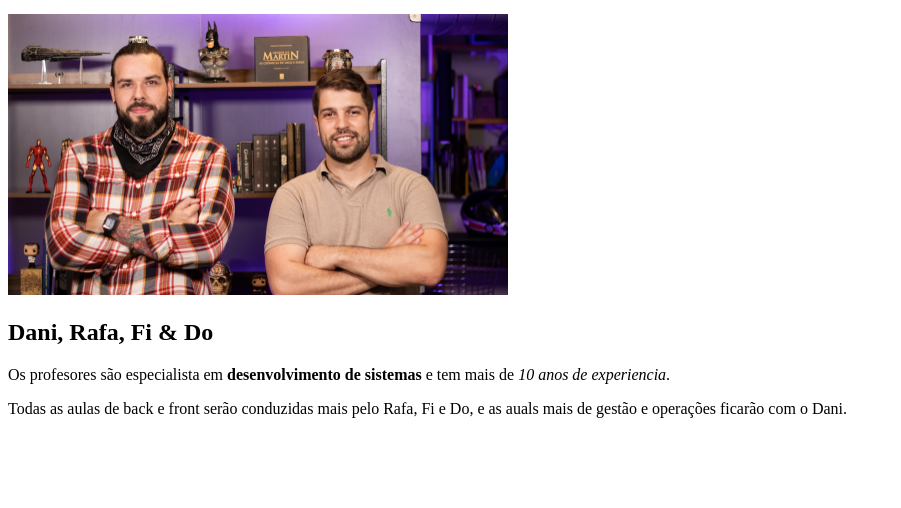
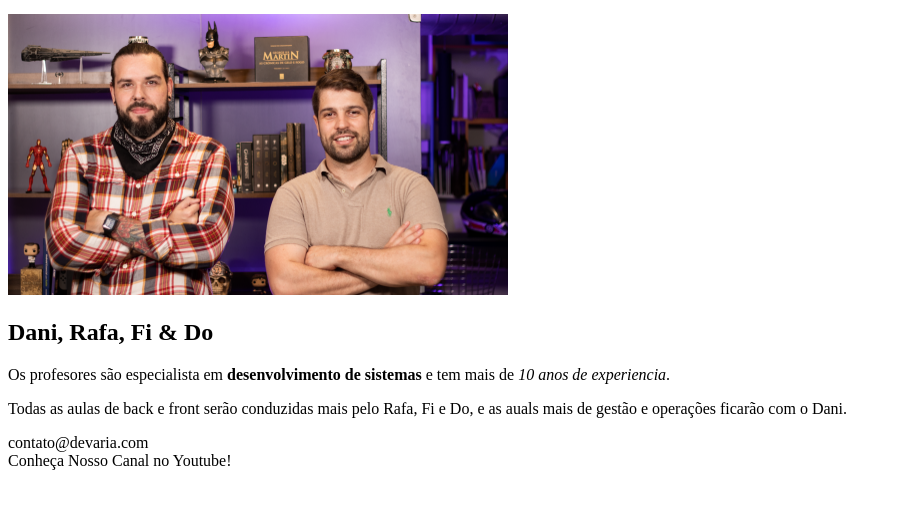
Before and after one commit to Scmazzucato/devaria-aulaHTML-2021, a plain HTML site: page Professores.html in a window 1280 px wide. Shown: the part 136-644 px from the top of the page, without its empty margins (0-901 px from the left). Drawn offline with Linux system fonts and the light colour scheme.

Commit message:
Criação do footer (professores)

```diff
--- a/Professores.html
+++ b/Professores.html
@@ -31,5 +31,12 @@
                 </article>
             </section>
         </main>
+        <footer>
+            <section>
+                <span>contato@devaria.com</span> <br/>
+                <span>Conheça Nosso Canal no Youtube!</span>
+                </span>
+            </section>
+        </footer>
     </body>
 </html>
```
